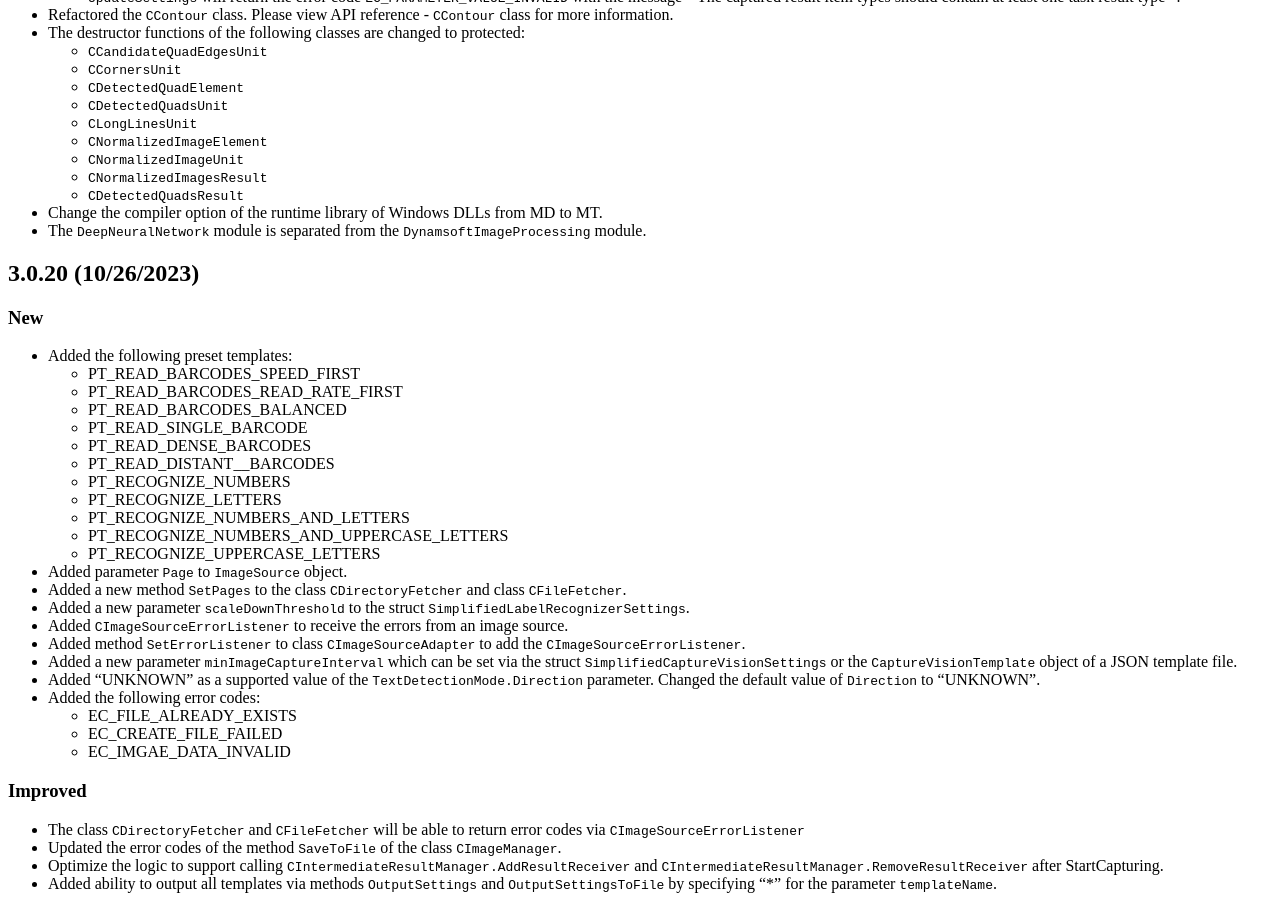
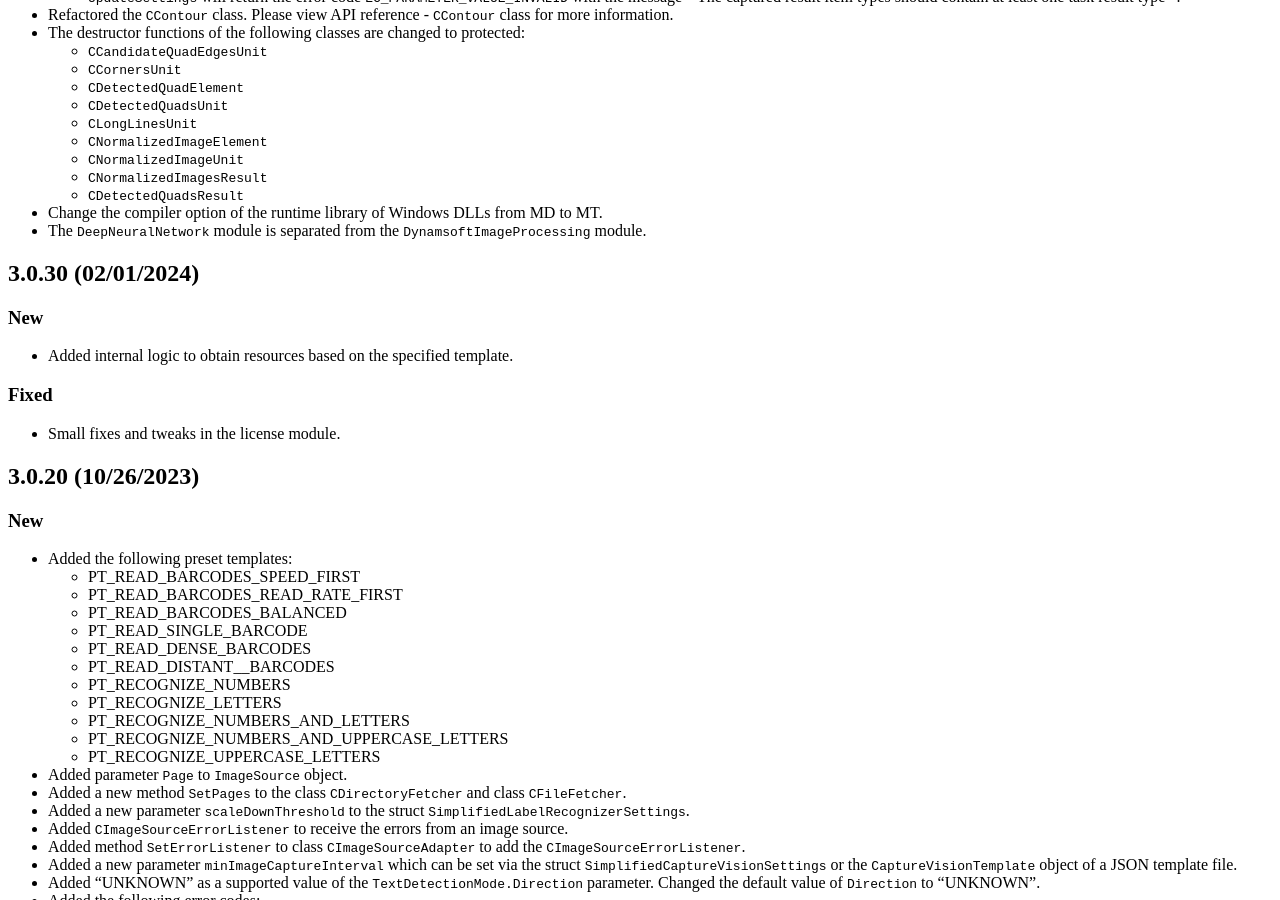
Before and after one commit to dynamsoft-docs/label-recognition-docs-server, a Jekyll site: the page built from programming/cplusplus/release-notes/cpp-3.md, in a window 1280 px wide and 900 px high, scrolled down 3164 px. Built offline with Jekyll 4.4.1, drawn with Linux system fonts in a browser that asks for light colours.

Commit message:
update to internal commit 63f998cf

```diff
--- a/programming/cplusplus/release-notes/cpp-3.md
+++ b/programming/cplusplus/release-notes/cpp-3.md
@@ -148,6 +148,16 @@ permalink: /programming/cplusplus/release-notes/cpp-3.html
 - Change the compiler option of the runtime library of Windows DLLs from MD to MT.
 - The `DeepNeuralNetwork` module is separated from the `DynamsoftImageProcessing` module.
 
+## 3.0.30 (02/01/2024)
+
+### New
+
+- Added internal logic to obtain resources based on the specified template.
+
+### Fixed
+
+- Small fixes and tweaks in the license module.
+
 ## 3.0.20 (10/26/2023)
 
 ### New
```
Also changed, not shown: programming/cplusplus/release-notes/index.md (+1 -0 lines).
